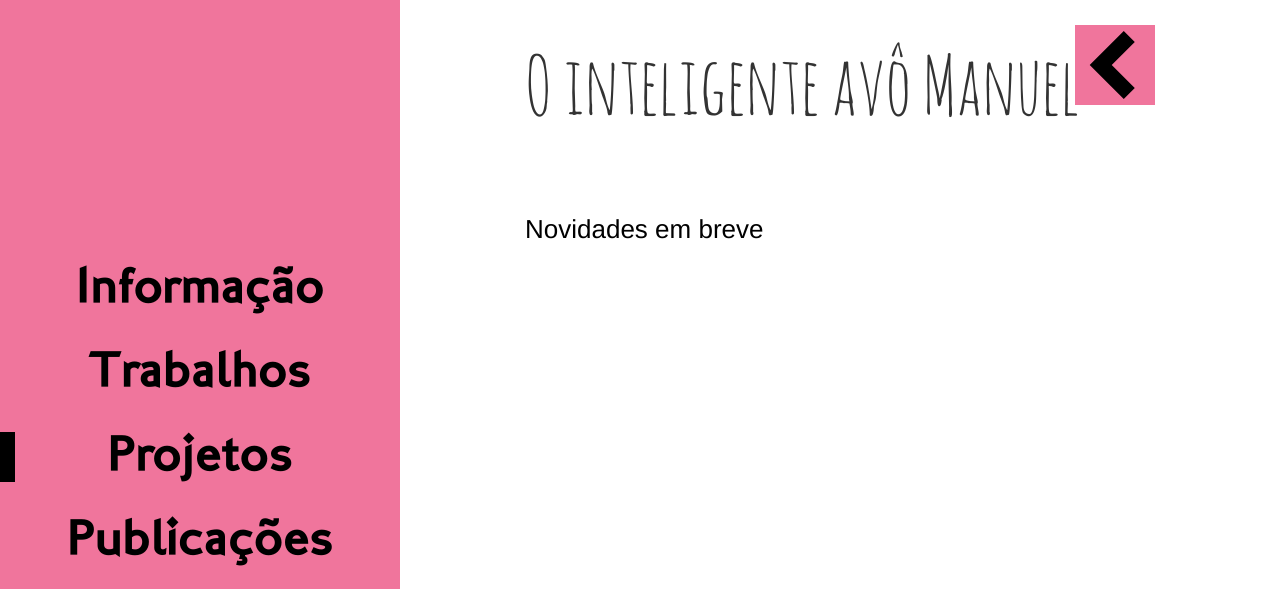
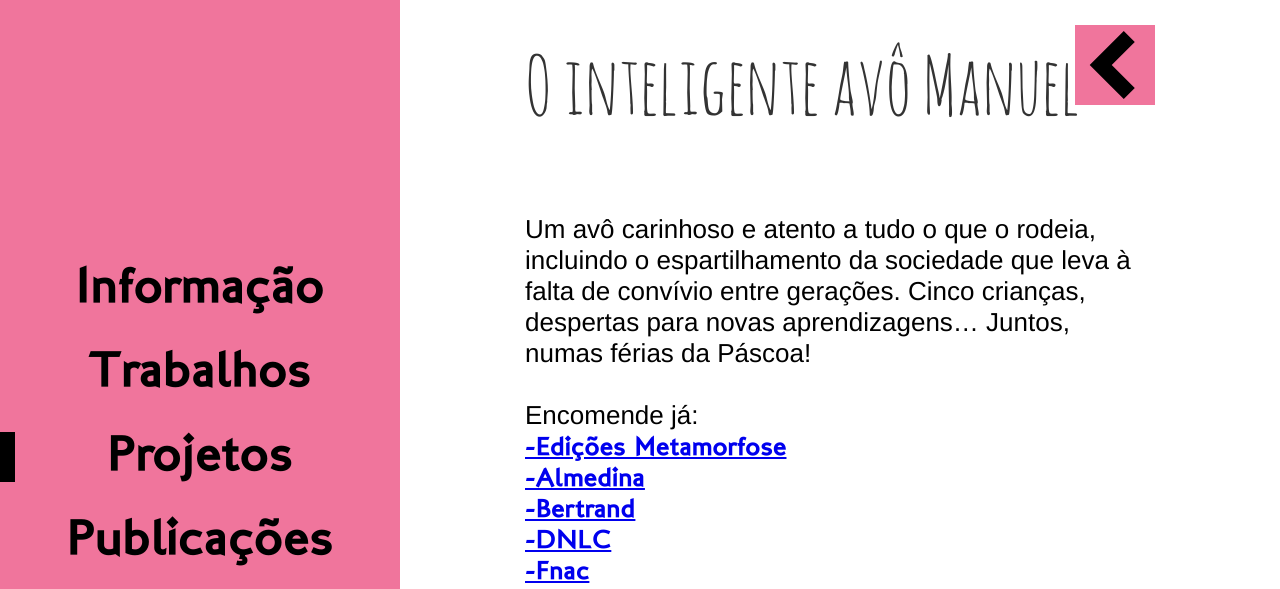
Before and after one commit to JoaoRodrigo86/JoaoRodrigo86.github.io, a Jekyll site: the page built from _projetos/metamorfose/ointeligenteavomanuel.md, in a window 1280 px wide. Shown: the part 680-1269 px from the top of the page. Built offline with Jekyll 4.4.1, drawn with Linux system fonts in a browser that asks for light colours.

```diff
--- a/_projetos/metamorfose/ointeligenteavomanuel.md
+++ b/_projetos/metamorfose/ointeligenteavomanuel.md
@@ -2,10 +2,22 @@
     layout: project
     icon: /projects/metamorfose/ointeligenteavomanuel.svg
     nome: E.Metamorfose
-    background: /assets/projects/metamorfose/capaem.jpg
+    background: /assets/projects/metamorfose/capaem1.jpg
     font_do_titulo: Amatic
 ---
 
 # O inteligente avô Manuel
 
-Novidades em breve
+Um avô carinhoso e atento a tudo o que o rodeia, incluindo o espartilhamento da sociedade que leva à falta de convívio entre gerações. Cinco crianças, despertas para novas aprendizagens... Juntos, numas férias da Páscoa!
+<br>
+<br> Encomende já:
+<br>[-Edições Metamorfose](https://edicoesmetamorfose.pt/product/o-inteligente-avo-manuel/)
+<br>[-Almedina](https://www.almedina.net/o-inteligente-av-manuel-1685538083.html)
+<br>[-Bertrand](https://www.bertrand.pt/pesquisa/o+inteligente+avo+manuel)
+<br>[-DNLC](https://livros.dnlc.pt/produto/o-inteligente-avo-manuel/)
+<br>[-Fnac](https://www.fnac.pt/SearchResult/ResultList.aspx?Search=o+inteligente+avo+manuel&sft=1&sa=0)
+<br>[-Wook](https://www.wook.pt/livro/o-inteligente-avo-manuel-dilma-quaresma/28631603)
+
+![Img 1](/assets/projects/metamorfose/oiam1.jpg)
+
+![Img 2](/assets/projects/metamorfose/oiam2.jpg)
```
Also changed, not shown: _pages/informacao.md (+7 -1 lines), _pages/publicacoes.md (+14 -4 lines), _projetos/metamorfose/aldeiadovento.md (+1 -1 lines), _projetos/metamorfose/index.md (+8 -5 lines), _projetos/metamorfose/kwy.md (+1 -1 lines), 6 other files.
